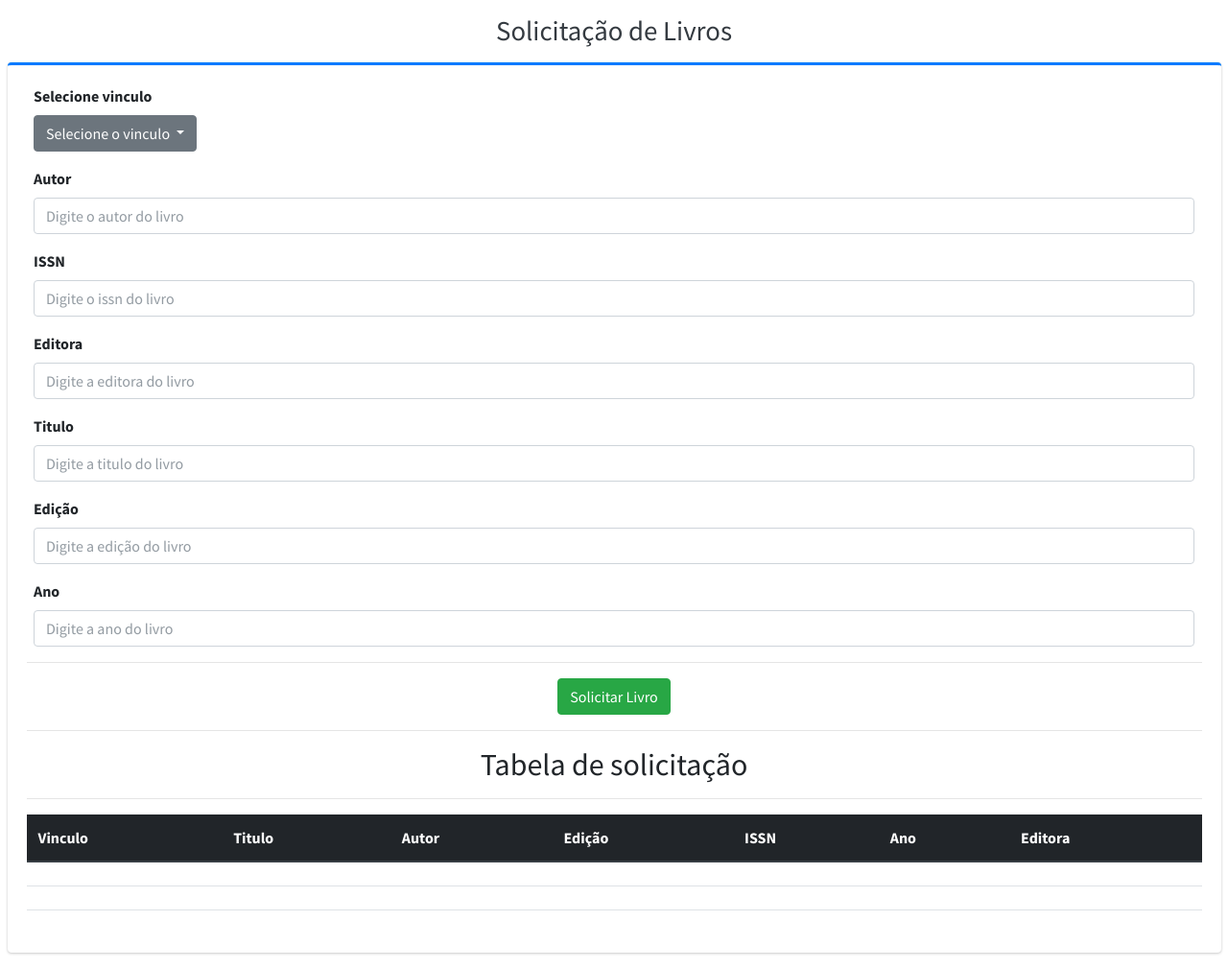
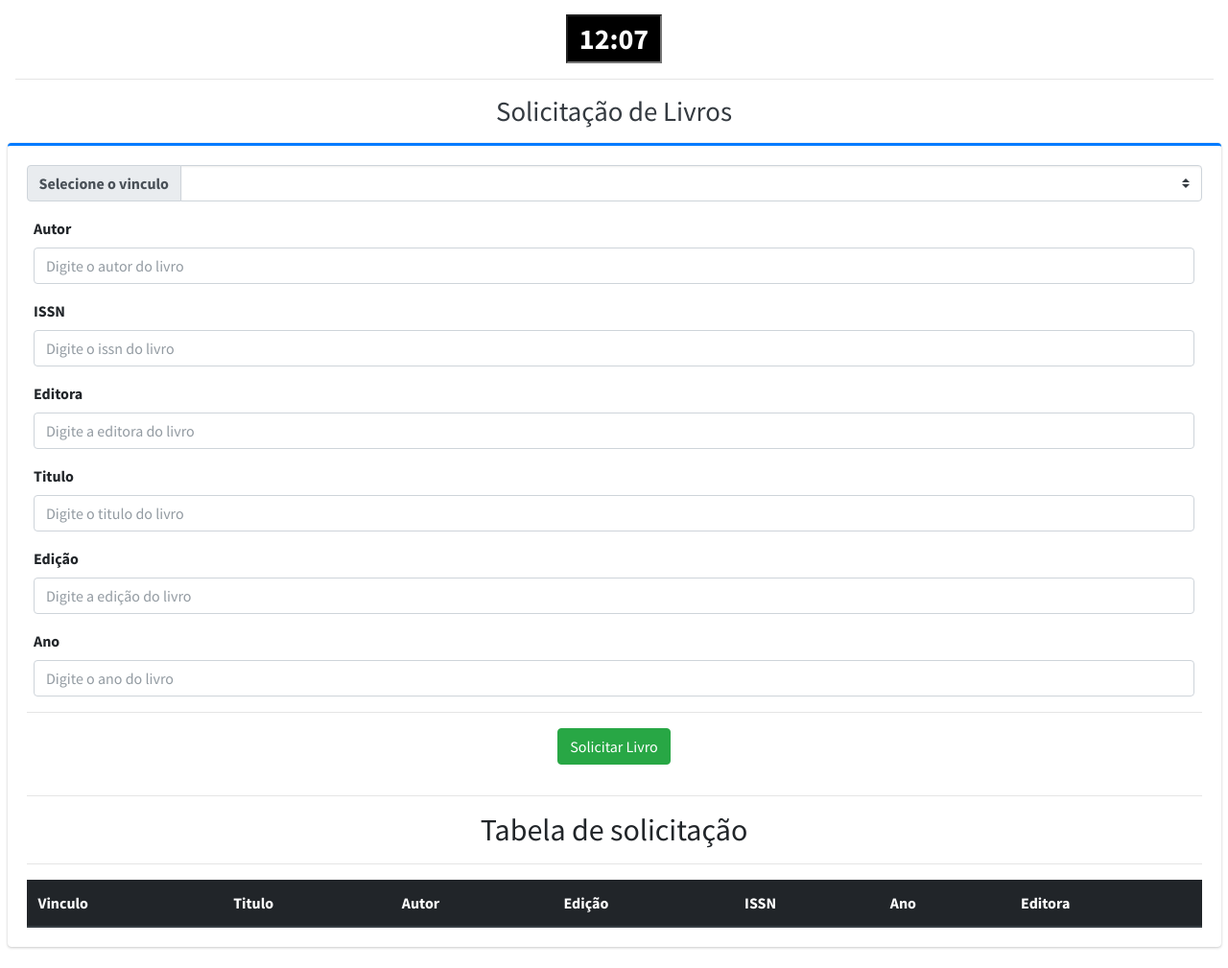
Before and after one commit to MarlysonClingio/Sistema_web_SiSoLi, a plain HTML site: page index.html in a window 1280 px wide. Shown: the whole page at 96% size. Drawn offline with Linux system fonts and the light colour scheme.

Commit message:
Adiçao de novas funcionalidas ao formulário

```diff
--- a/index.html
+++ b/index.html
@@ -13,6 +13,12 @@
       href="https://fonts.googleapis.com/css?family=Source+Sans+Pro:300,400,400i,700"
       rel="stylesheet"
     />
+    <link rel="stylesheet" href="styles/style.css" />
+
+    <script src="../plugins/jquery/jquery.min.js"></script>
+    <script src="../plugins/bootstrap/js/bootstrap.bundle.min.js"></script>
+    <script src="../dist/js/adminlte.min.js"></script>
+    <script src="scripts/script.js"></script>
   </head>
   <body>
     <div class="wrapper">
@@ -20,6 +26,8 @@
         <div class="container-fluid">
           <div class="content-header">
             <center>
+              <input type="text" id="rel" />
+              <hr />
               <div class="container-fluid">
                 <h1 class="m-0 text-dark">Solicitação de Livros</h1>
               </div>
@@ -29,28 +37,27 @@
             <div class="col-lg-12">
               <div class="card card-primary card-outline">
                 <div class="card-body">
-                  <form
-                    name="f1"
-                    method="POST"
-                    action=""
+                  <form name="f1" method="POST" id="form_prepare" action="">
+                    <fieldset>
+                      <div class="form-group">
+                        <div class="input-group mb-3">
+                          <div class="input-group-prepend">
+                            <label
+                              class="input-group-text"
+                              for="inputGroupSelect"
+                              >Selecione o vinculo</label
                             >
-                    <div class="form-group">
-                      <div class="form-group">
-                        <div class="col-md-12">
-                          <label>Selecione vinculo</label>
-                          <div class="input-group">
-                            <div class="dropdown">
-                              <button class="btn btn-secondary dropdown-toggle" type="button" id="dropdownMenuButton" data-toggle="dropdown" aria-haspopup="true" aria-expanded="false">
-                                Selecione o vinculo
-                              </button>
-                              <div class="dropdown-menu" aria-labelledby="dropdownMenuButton">
-                                <a class="dropdown-item" href="#">Aluno</a>
-                                <a class="dropdown-item" href="#">Discente</a>
-                                <a class="dropdown-item" href="#">Técnico</a>
                           </div>
-                            </div>
-                          </div>
-                        </div>
+                          <select
+                            class="custom-select"
+                            id="inputGroupSelect"
+                            required
+                          >
+                            <option value=""></option>
+                            <option value="Docente">Docente</option>
+                            <option value="Discente">Discente</option>
+                            <option value="Técnico">Técnico</option>
+                          </select>
                         </div>
 
                         <div class="form-group">
@@ -104,7 +111,7 @@
                                 name="titulo"
                                 type="text"
                                 class="form-control"
-                              placeholder="Digite a titulo do livro"
+                                placeholder="Digite o titulo do livro"
                                 required
                               />
                             </div>
@@ -128,14 +135,13 @@
                         <div class="form-group">
                           <div class="col-md-12">
                             <label>Ano</label>
-                          <div
-                            class="input-group"
-                          >
+                            <div class="input-group">
                               <input
-                              name="numero"
+                                name="ano"
                                 type="number"
                                 class="form-control"
-                              placeholder="Digite a ano do livro"
+                                placeholder="Digite o ano do livro"
+                                onchange="validar_ano()"
                               />
                             </div>
                           </div>
@@ -150,6 +156,7 @@
                           </div>
                         </center>
                       </div>
+                    </fieldset>
                   </form>
 
                   <hr />
@@ -158,7 +165,7 @@
                   </center>
                   <hr />
 
-                  <table class="table">
+                  <table class="table" id="grid">
                     <thead class="thead-dark">
                       <tr>
                         <th scope="col">Vinculo</th>
@@ -170,35 +177,7 @@
                         <th scope="col">Editora</th>
                       </tr>
                     </thead>
-                    <tbody>
-                      <tr>
-                        <td></td>
-                        <td></td>
-                        <td></td>
-                        <td></td>
-                        <td></td>
-                        <td></td>
-                        <td></td>
-                      </tr>
-                      <tr>
-                        <td></td>
-                        <td></td>
-                        <td></td>
-                        <td></td>
-                        <td></td>
-                        <td></td>
-                        <td></td>
-                      </tr>
-                      <tr>
-                        <td></td>
-                        <td></td>
-                        <td></td>
-                        <td></td>
-                        <td></td>
-                        <td></td>
-                        <td></td>
-                      </tr>
-                    </tbody>
+                    <tbody></tbody>
                   </table>
                 </div>
               </div>
@@ -206,22 +185,41 @@
           </div>
         </div>
       </div>
+    </div>
+  </body>
+  <script type="text/javascript">
+    $(document).ready(function () {
+      $("#form_prepare").submit(function () {
+        var $this = $(this);
 
-    <!-- REQUIRED SCRIPTS -->
-    <!-- jQuery -->
-    <script src="../plugins/jquery/jquery.min.js"></script>
-    <!-- Bootstrap 4 -->
-    <script src="../plugins/bootstrap/js/bootstrap.bundle.min.js"></script>
-    <!-- AdminLTE App -->
-    <script src="../dist/js/adminlte.min.js"></script>
-    <script>
-      function validar_ano() {
-        if (input >= 1900 && input <= 2019) {
-          return true;
-        } else {
+        var tr =
+          "<tr>" +
+          "<td>" +
+          $this.find("select[id='inputGroupSelect']").val() +
+          "</td>" +
+          "<td>" +
+          $this.find("input[name='titulo']").val() +
+          "</td>" +
+          "<td>" +
+          $this.find("input[name='autor']").val() +
+          "</td>" +
+          "<td>" +
+          $this.find("input[name='edicao']").val() +
+          "</td>" +
+          "<td>" +
+          $this.find("input[name='issn']").val() +
+          "</td>" +
+          "<td>" +
+          $this.find("input[name='ano']").val() +
+          "</td>" +
+          "<td>" +
+          $this.find("input[name='editora']").val() +
+          "</td>" +
+          "</tr>";
+        $("#grid").find("tbody").append(tr);
+
         return false;
-        }
-      }
+      });
+    });
   </script>
-  </body>
 </html>
--- /dev/null
+++ b/scripts/script.js
@@ -0,0 +1,29 @@
+function validar_ano() {
+    var ano = f1.ano;
+    if (ano.value >= 1900 && ano.value <= 2022) {
+        return true;
+    } else {
+        alert("O ano do livro está incorreto!!\nSomente entre 1900 a 2022");
+        ano.focus();
+        ano.value = null
+    }
+}
+
+
+function relogio() {
+
+	var data=new Date();
+	var min=data.getMinutes();
+	var seg=data.getSeconds();
+
+    if(min < 10){
+		min="0"+min;
+	}
+	if(seg < 10){
+		seg="0"+seg;
+    }
+
+	var hora = min + ":" + seg;
+    return document.getElementById("rel").value = hora;
+}
+var timer = setInterval(relogio, 1000);
--- /dev/null
+++ b/styles/style.css
@@ -0,0 +1,8 @@
+#rel {
+  text-align: center;
+  color: white;
+  font-weight: bold;
+  font-size: 30px;
+  width: 100px;
+  background-color: black;
+}
```
Also changed, not shown: 2 other files. Lines whose indentation alone changed are shown as unchanged.
